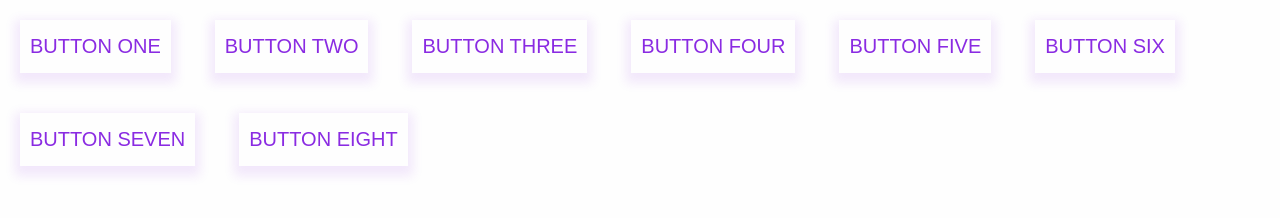
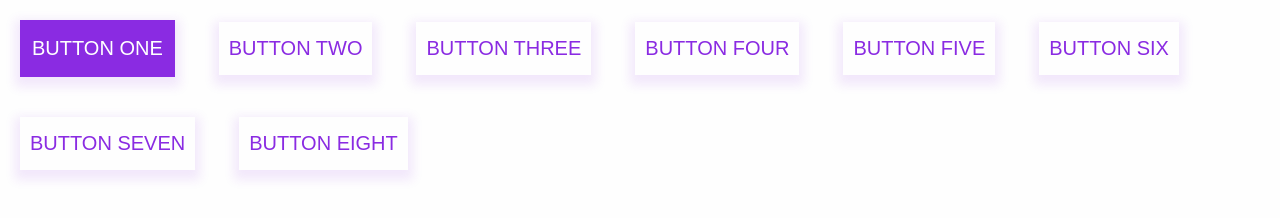
Before and after one commit to Anik7303/animations, a plain HTML site: page index.html in a window 1280 px wide. In both pictures the pointer is over the button "BUTTON ONE". Drawn offline with Linux system fonts and the light colour scheme.

Commit message:
added first button

```diff
--- a/css/styles.css
+++ b/css/styles.css
@@ -32,3 +32,12 @@ button,
     box-shadow: 0 5px 10px 5px rgba(138, 43, 226, 0.1);
     transition-duration: 200ms;
 }
+
+#btn-one {
+    border: 2px solid blueviolet;
+}
+
+#btn-one:hover {
+    background-color: blueviolet;
+    color: white;
+}
```
